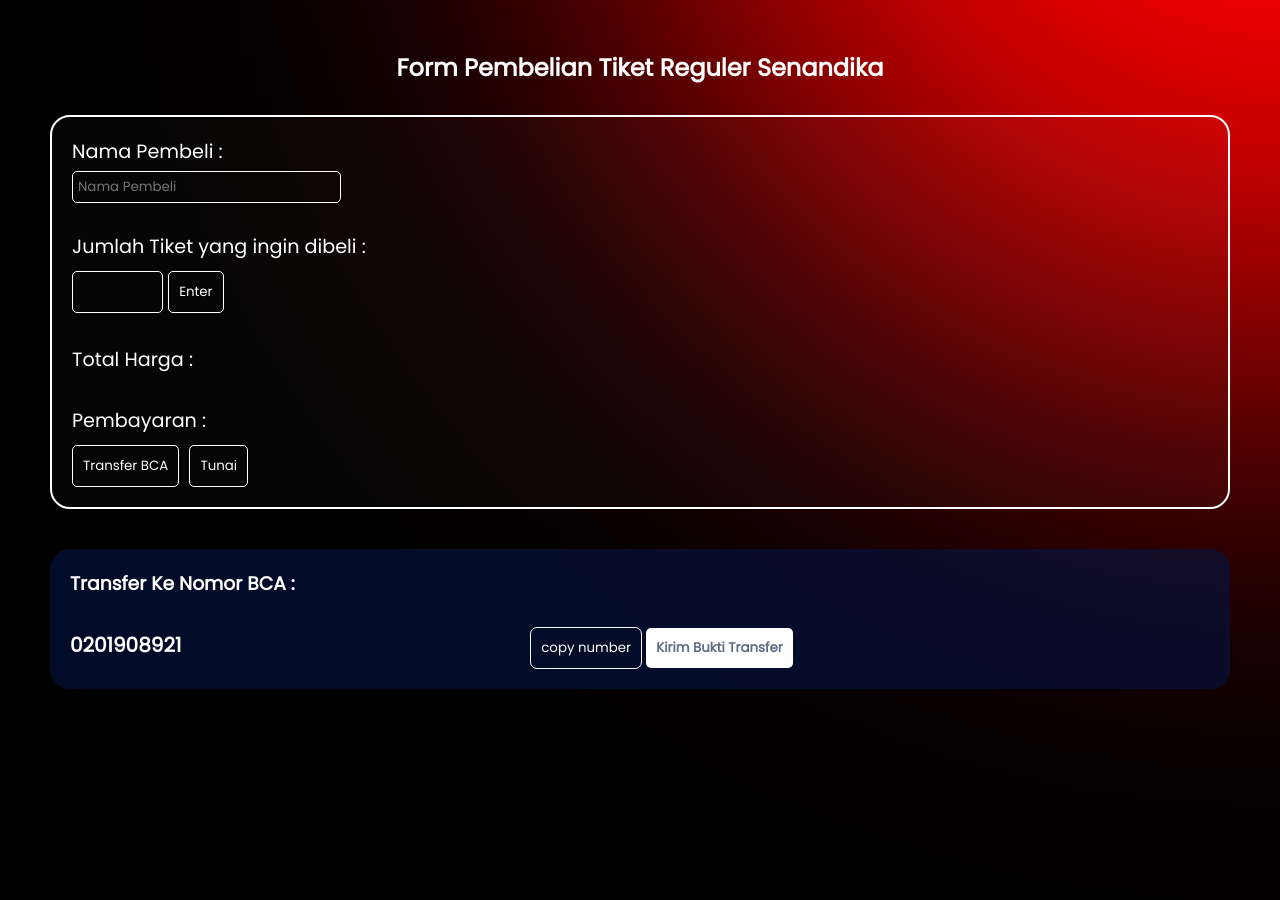
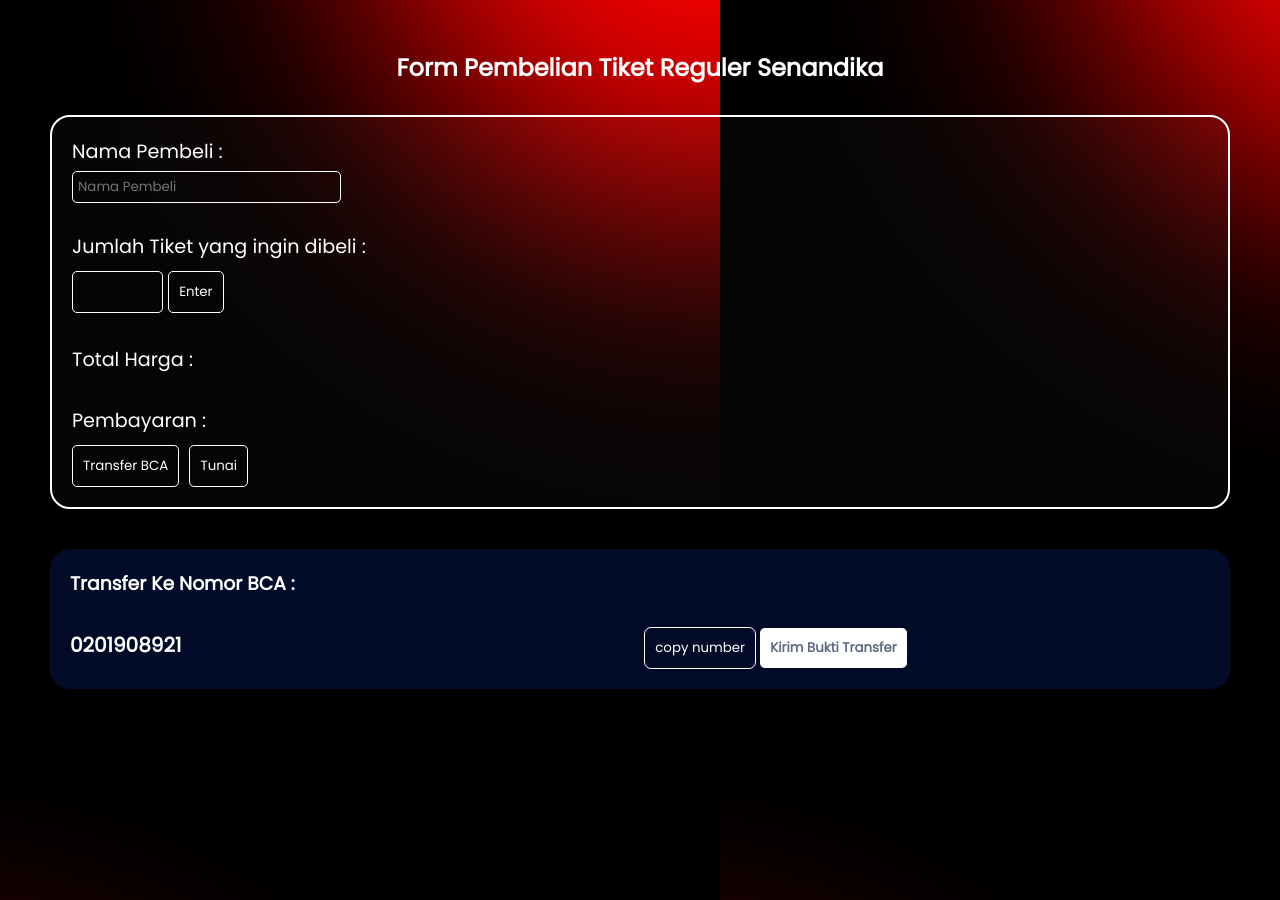
Before and after one commit to scaltra2404/Form-Ticket-Senandika, a plain HTML site: page reguler.html in a window 1280 px wide. Both pictures are taken after a click on the button "Transfer BCA". Drawn offline with nearby package versions, Linux system fonts and the light colour scheme.

Commit message:
Add files via upload

```diff
--- a/reguler.html
+++ b/reguler.html
@@ -8,11 +8,11 @@
         <link rel="stylesheet" href="https://cdn.jsdelivr.net/npm/bootstrap-icons@1.5.0/font/bootstrap-icons.css">
         <link rel="stylesheet" href="style.css">
     </head>
-    <body style="padding: 50px;">
+    <body style="padding: 50px; background-size: 90vh;">
         <h2 class="regulertitle">Form Pembelian Tiket Reguler Senandika</h2>
         <div class="regulerform">
             <label for="Nama">Nama Pembeli :</label><br>
-            <input type="text" id="name" placeholder="Nama Pembeli"><br><br>
+            <input type="text" id="name" placeholder="Nama Pembeli" maxlength="2"><br><br>
             <label for="jumlah">Jumlah Tiket yang ingin dibeli : </label><br>
             <input type="number" id="jumlah" min="0" max="100" step="1" style="padding: 10px 0 10px 10px;" >
             <button onclick="calculateTotal()">Enter</button><br><br>
@@ -25,7 +25,7 @@
 
         <div id="norek-box" class="undisplayed">
             <h3>Transfer Ke Nomor BCA :</h3>
-            <input style="background-color: transparent; border: none; color: #fff; font-weight: 700; font-size: 20px; width: 40%;" type="text" id="norek" value="0201908921" disabled>
+            <input style="background-color: transparent; border: none; color: #fff; font-weight: 700; font-size: 20px; width: 50%;" type="text" id="norek" value="0201908921" disabled>
             <button style="background-color: transparent; border: 1px solid #fff; padding: 10px; color: #fff; border-radius: 7px;" onclick="copyTheText()">copy number</button>
             <button class="cta-send" onclick="sentToTransfer()"><h4>Kirim Bukti Transfer</h4></button>
         </div>
```
Also changed, not shown: vip.html (+1 -1 lines).
